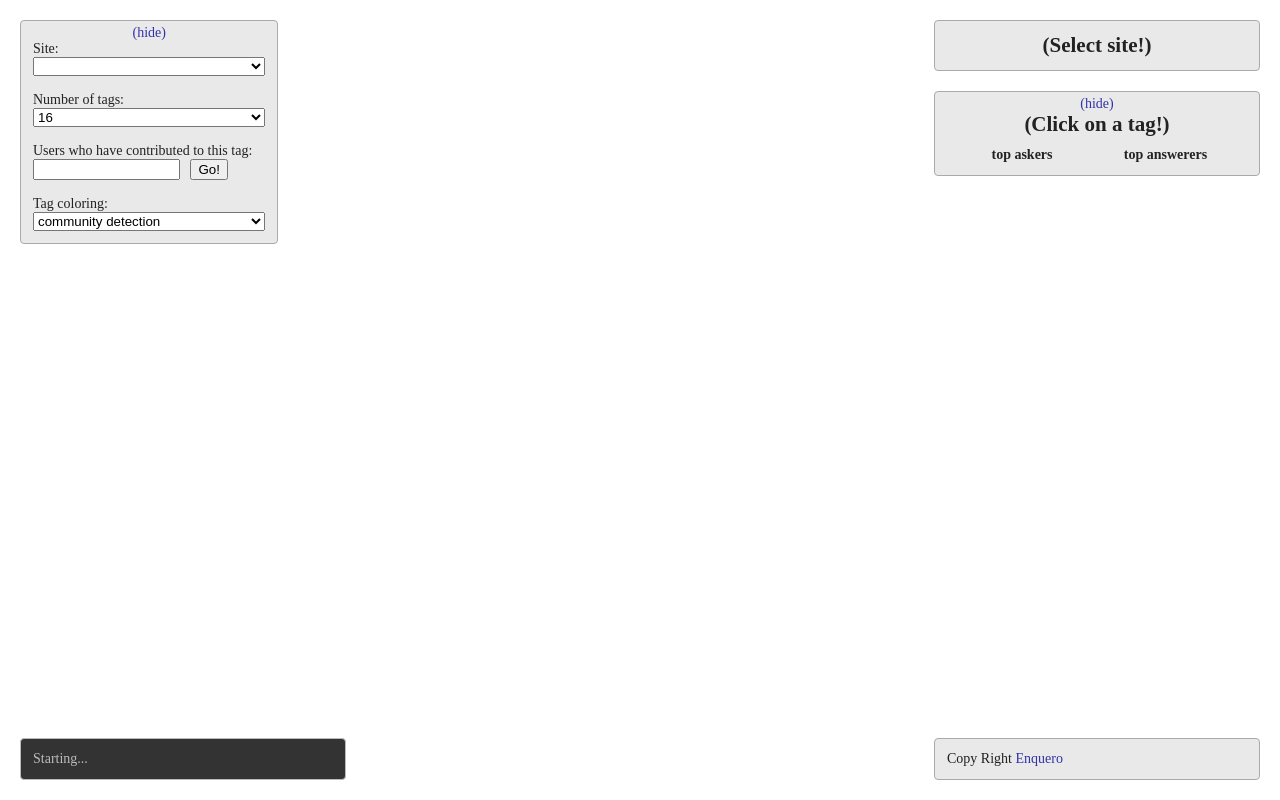
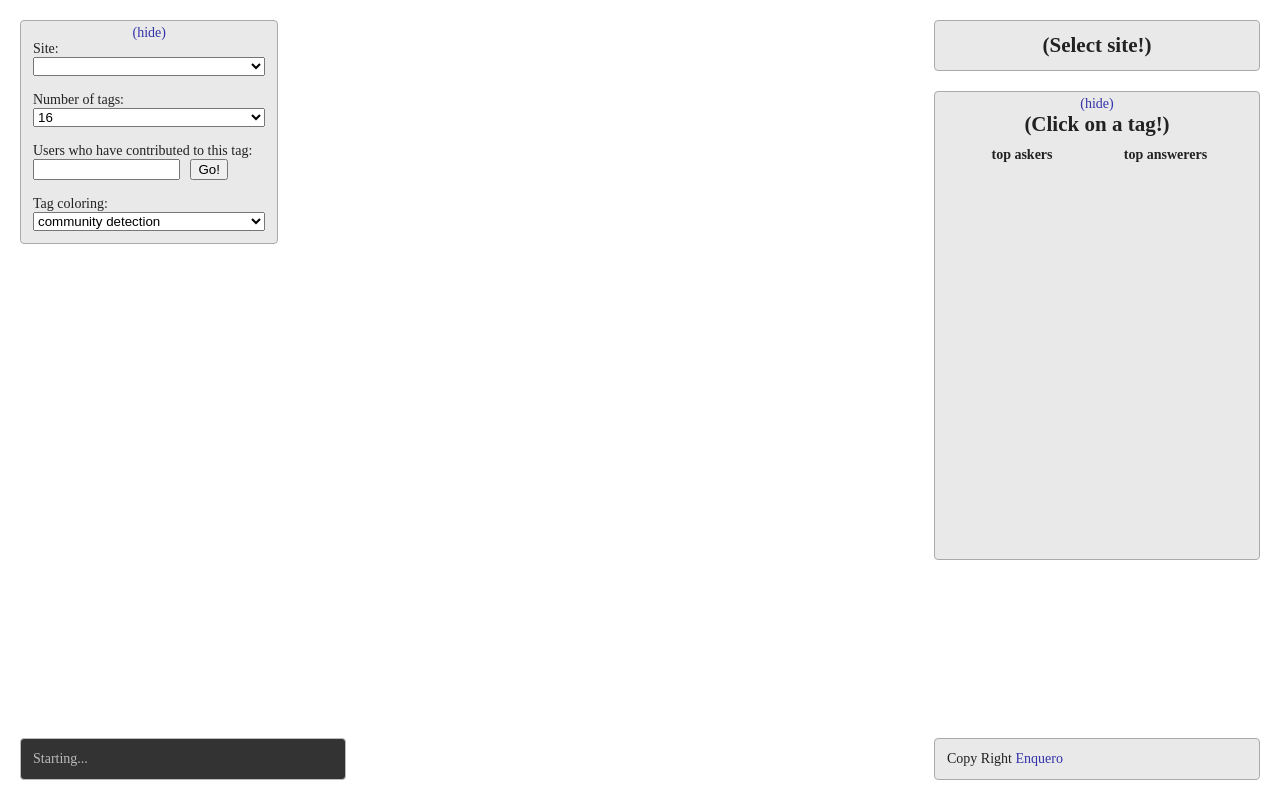
Before and after one commit to muthuks2020/stackoverflow, a plain HTML site: page index.html in a window 1280 px wide. Drawn offline with nearby package versions, Linux system fonts and the light colour scheme; no server answers.

Commit message:
Update index.html

```diff
--- a/index.html
+++ b/index.html
@@ -81,7 +81,7 @@
       </div>
       <div id="show_conditional_subgraph">(show the conditional subgraph)</div>
       <!--  <div id="dscr">(And here: on the tag.)</div> -->
-      <div class="aa">
+      <div class="aa" style="overflow-y:scroll; overflow-x:hidden; height:400px;">
         <div id="askers">
           <div class="subsubtitle" >top askers</div>
           <div class="facelist"></div>
```
